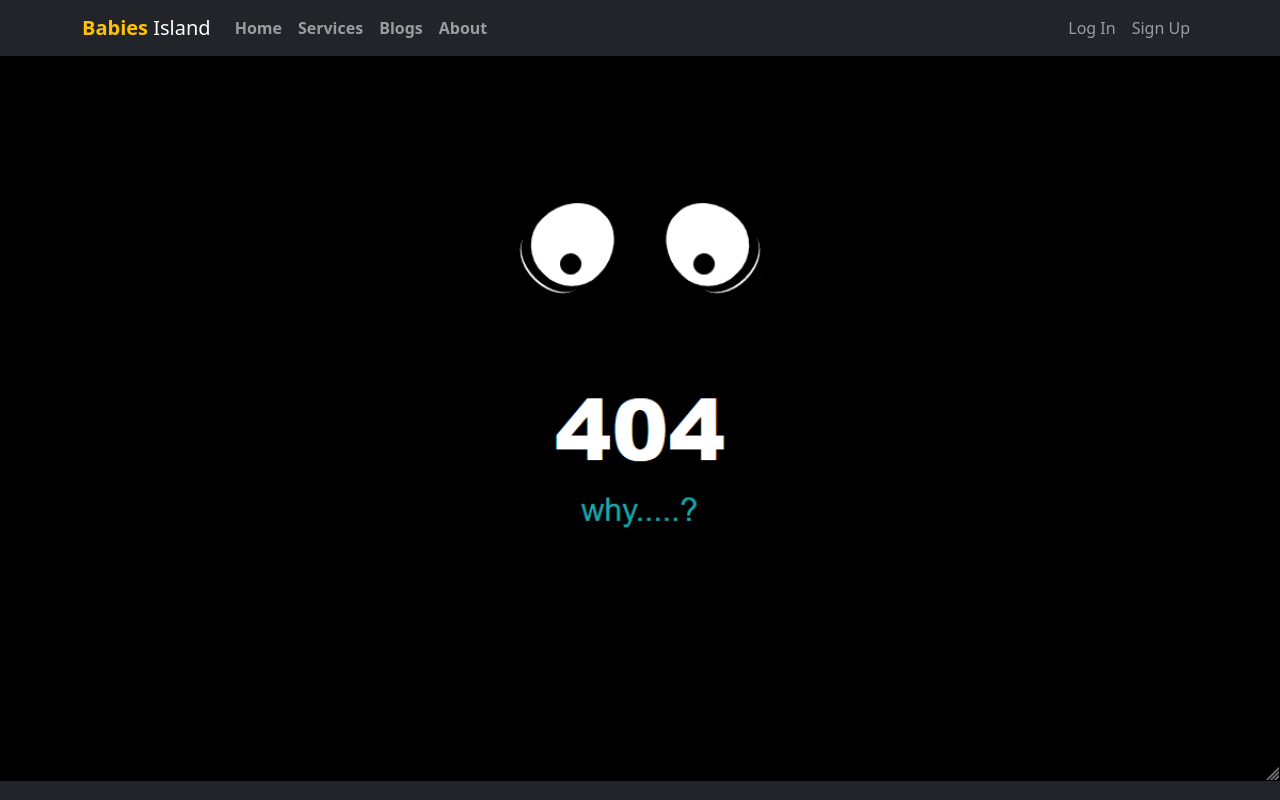
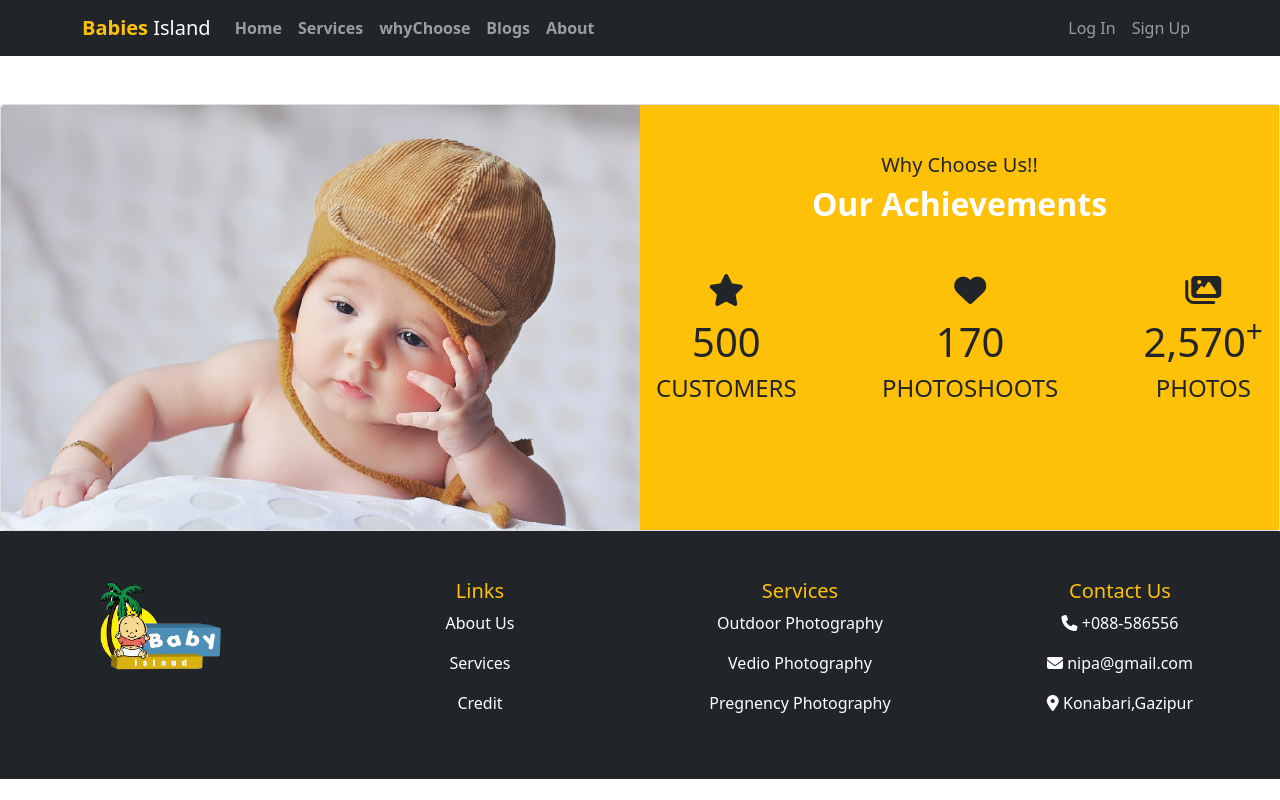
Before and after one commit to nipaaa/Independent-service-provider, a React (Create React App) app: page /whyChoose in a window 1280 px wide. Shown: the top 800 px of the page. Built offline with nearby package versions, Linux system fonts and the light colour scheme; no server answers.

Commit message:
extra part show in header

```diff
--- a/src/App.js
+++ b/src/App.js
@@ -12,6 +12,7 @@ import SignUp from './pages/Login/SignUp/SignUp';
 import Login from './pages/Login/Login/Login';
 import Blogs from './pages/Blogs/Blogs/Blogs';
 import Checkout from './pages/Checkout/Checkout';
+import WhyChoose from './pages/Home/WhyChoose/WhyChoose';
 import RequireAuth from './pages/Login/RequireAuth/RequireAuth';
 
 
@@ -32,6 +33,7 @@ function App() {
         <Route path='/about' element={<About></About>}></Route>
         <Route path='/signup' element={<SignUp></SignUp>}></Route>
         <Route path='/login' element={<Login></Login>}></Route>
+        <Route path='/whyChoose' element={<WhyChoose></WhyChoose>}></Route>
         <Route path='*' element={<NotFound></NotFound>}></Route>
       </Routes>
       <Footer></Footer>
--- a/src/pages/Home/WhyChoose/WhyChoose.js
+++ b/src/pages/Home/WhyChoose/WhyChoose.js
@@ -2,7 +2,7 @@ import React from 'react';
 
 const WhyChoose = () => {
     return (
-        <div>
+        <div id="whyChoose">
             <div className="card mt-5 w-100" >
   <div className="row g-0">
     <div className="col-lg-6 col-sm-12">
--- a/src/pages/Login/SignUp/SignUp.js
+++ b/src/pages/Login/SignUp/SignUp.js
@@ -35,7 +35,7 @@ const SignUp = () => {
        navigate('/home');
     }
 
-    const navigateLogin = event => {
+    const navigateLogin = () => {
         navigate('/login')
     }
 
--- a/src/pages/Login/SocialLogin/SocialLogin.js
+++ b/src/pages/Login/SocialLogin/SocialLogin.js
@@ -16,7 +16,7 @@ const SocialLogin = () => {
 
       }
       if(loading){
-        return <Spinner animation="grow" variant="dark" />;
+        return <Spinner animation="border" variant="warning" />
     }
 
       if (user) {
--- a/src/shared/Header/Header.js
+++ b/src/shared/Header/Header.js
@@ -20,6 +20,7 @@ const Header = () => {
     <Nav className="me-auto fw-bolder">
     <Nav.Link as={Link}  to="/home">Home</Nav.Link>
       <Nav.Link href="home#services">Services</Nav.Link>
+      <Nav.Link href="home#whyChoose">whyChoose</Nav.Link>
       <Nav.Link as={Link} to="/blogs">Blogs</Nav.Link>
 
       <Nav.Link as={Link} to="/about">About</Nav.Link>
```
